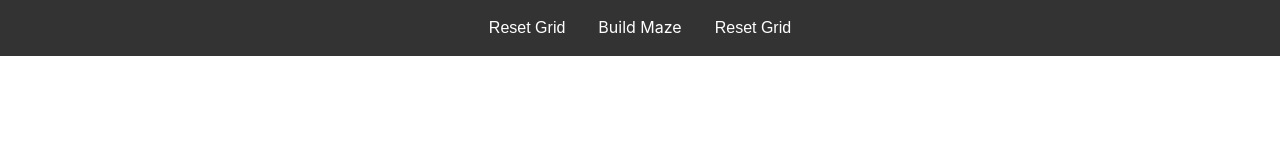
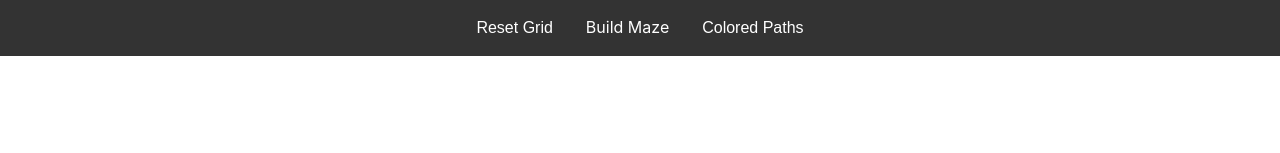
Before and after one commit to jhrudden/MazeVisualizer, a React (Create React App) app: page / in a window 1280 px wide. Shown: the top 153 px of the page. Built offline with nearby package versions, Linux system fonts and the light colour scheme.

Commit message:
add button for toggling a colored path mode on grid

```diff
--- a/src/MazeArtVisualizer/TopBar/TopBar.jsx
+++ b/src/MazeArtVisualizer/TopBar/TopBar.jsx
@@ -7,7 +7,7 @@ export default class TopBar extends Component {
   }
 
   render() {
-    const { prims, resetGrid } = this.props;
+    const { prims, resetGrid, toggleColoredPath } = this.props;
     return (
       <div className="navbar">
         <div className="buttons">
@@ -22,8 +22,11 @@ export default class TopBar extends Component {
               </a>
             </div>
           </div>
-          <button className="navbar-contents" onClick={() => resetGrid()}>
-            Reset Grid
+          <button
+            className="navbar-contents"
+            onClick={() => toggleColoredPath()}
+          >
+            Colored Paths
           </button>
         </div>
       </div>
```
